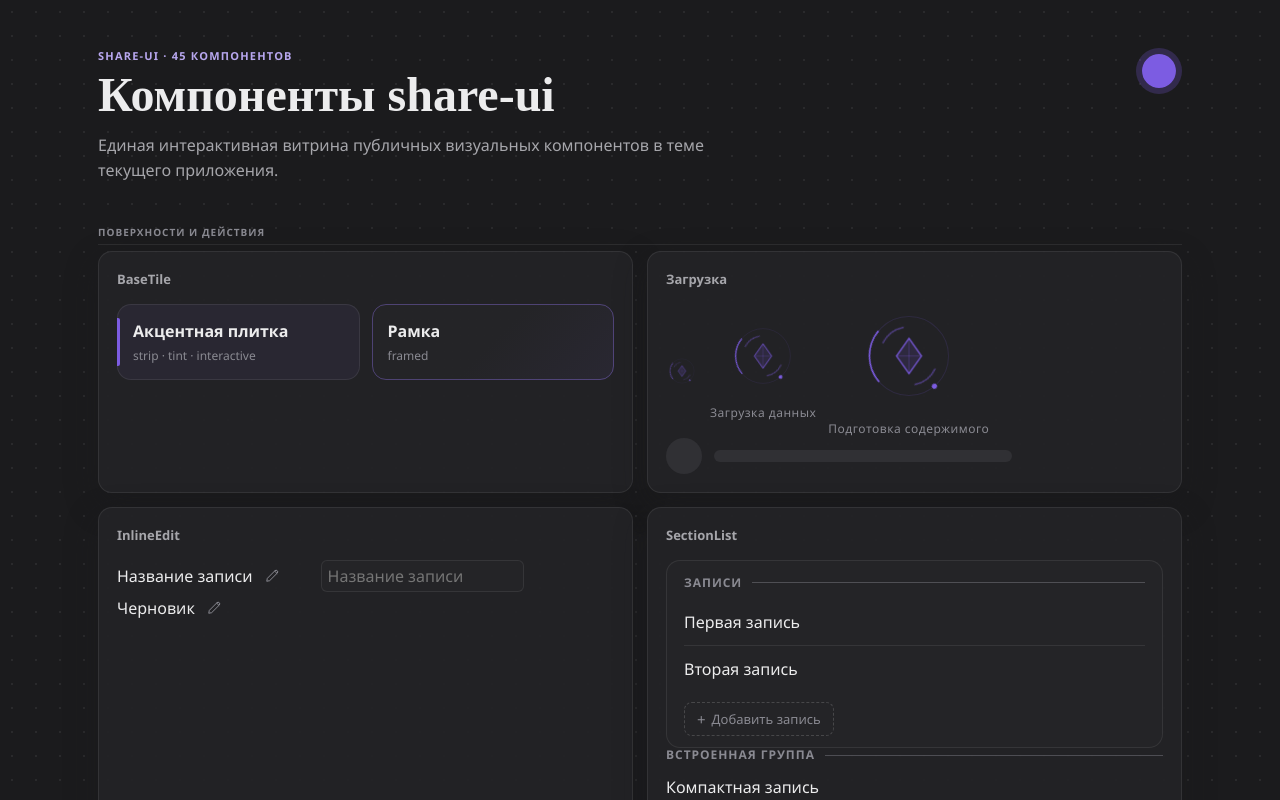
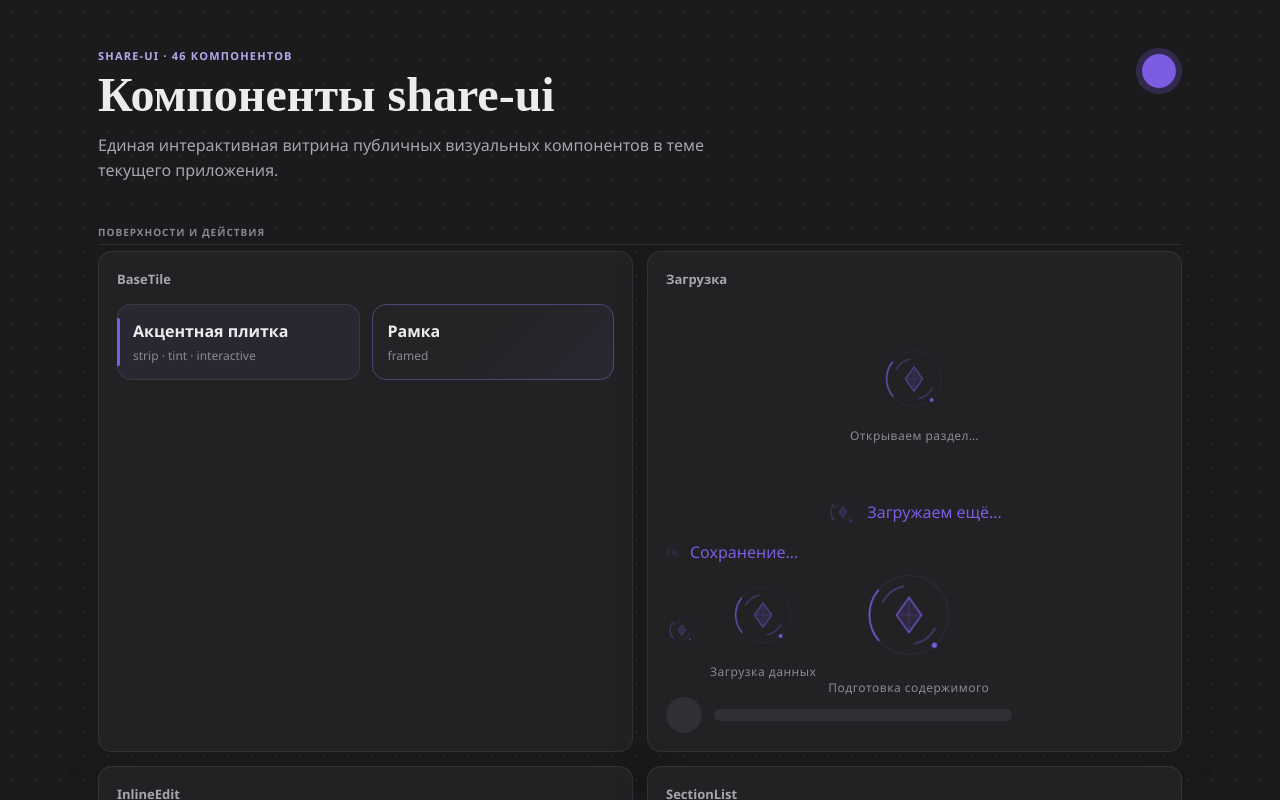
Before and after one commit to SylvieShare/share-ui, a Vue app: page / in a window 1280 px wide. Shown: the top 800 px of the page. Built offline with nearby package versions, Linux system fonts and the light colour scheme.

Commit message:
Унифицировать области загрузки и индикаторы операций

```diff
--- a/package.json
+++ b/package.json
@@ -1,6 +1,6 @@
 {
   "name": "@sylvieshare/share-ui",
-  "version": "0.17.0",
+  "version": "0.18.0",
   "description": "Shared Vue 3 design tokens, UI primitives and headless interactions for SylvieShare applications.",
   "type": "module",
   "main": "./dist/share-ui.js",
--- a/src/components/LoadingIndicator.vue
+++ b/src/components/LoadingIndicator.vue
@@ -1,5 +1,5 @@
 <template>
-  <div class="share-loading" :class="`share-loading--${size}`" role="status" :aria-label="label">
+  <span class="share-loading" :class="{ 'share-loading--inline': inline }" :style="{ '--loading-size': resolvedSize }" role="status" :aria-label="label">
     <svg class="share-loading__art" viewBox="0 0 100 100" fill="none" aria-hidden="true">
       <circle class="share-loading__track" cx="50" cy="50" r="38" />
       <g class="share-loading__orbit">
@@ -13,22 +13,26 @@
       <path class="share-loading__facet" d="M50 33V67M38 50H62" />
     </svg>
     <span v-if="showLabel" class="share-loading__label" aria-hidden="true">{{ label }}</span>
-  </div>
+  </span>
 </template>
 
 <script setup>
-defineProps({
+import { computed } from 'vue'
+
+const props = defineProps({
   label: { type: String, required: true },
-  size: { type: String, default: 'md', validator: value => ['sm', 'md', 'lg'].includes(value) },
+  size: { type: [String, Number], default: 'md', validator: value => (typeof value === 'number' && value > 0) || ['xs', 'sm', 'md', 'lg'].includes(value) },
+  inline: { type: Boolean, default: false },
   showLabel: { type: Boolean, default: false },
 })
+const resolvedSize = computed(() => `${typeof props.size === 'number' ? props.size : { xs: 16, sm: 32, md: 72, lg: 104 }[props.size] || 72}px`)
 </script>
 
 <style scoped>
-.share-loading { display: inline-flex; flex-direction: column; align-items: center; justify-content: center; gap: 12px; color: var(--accent); }
-.share-loading__art { width: 72px; height: 72px; overflow: visible; }
-.share-loading--sm .share-loading__art { width: 32px; height: 32px; }
-.share-loading--lg .share-loading__art { width: 104px; height: 104px; }
+.share-loading { display: inline-flex; flex-shrink: 0; flex-direction: column; align-items: center; justify-content: center; gap: 12px; color: var(--accent); }
+.share-loading__art { width: var(--loading-size); height: var(--loading-size); overflow: visible; }
+.share-loading--inline { flex-direction: row; gap: 8px; vertical-align: middle; }
+.share-loading--inline .share-loading__label { font: inherit; letter-spacing: inherit; color: inherit; }
 .share-loading__track { stroke: color-mix(in srgb, currentColor 14%, transparent); stroke-width: 1; }
 .share-loading__arc { stroke: currentColor; stroke-width: 1.5; stroke-linecap: round; }
 .share-loading__spark { fill: currentColor; }
--- /dev/null
+++ b/src/components/LoadingState.vue
@@ -0,0 +1,20 @@
+<template>
+  <div class="share-loading-state" :class="{ 'share-loading-state--compact': compact, 'share-loading-state--fill': fill }" aria-busy="true">
+    <LoadingIndicator :label="label" :size="compact ? 'sm' : 'md'" :inline="compact" show-label />
+  </div>
+</template>
+
+<script setup>
+import LoadingIndicator from './LoadingIndicator.vue'
+defineProps({
+  label: { type: String, required: true },
+  compact: { type: Boolean, default: false },
+  fill: { type: Boolean, default: false },
+})
+</script>
+
+<style scoped>
+.share-loading-state { display: flex; align-items: center; justify-content: center; box-sizing: border-box; width: 100%; min-width: 0; min-height: 180px; padding: 32px 20px; }
+.share-loading-state--compact { min-height: 0; padding: 12px 0; }
+.share-loading-state--fill { flex: 1; min-height: 100%; }
+</style>
--- a/src/components/form/FormActionButtons.vue
+++ b/src/components/form/FormActionButtons.vue
@@ -9,13 +9,17 @@
     <button
       type="button"
       class="form-actions__submit"
+      :aria-busy="loading"
       :disabled="disabled || loading || !canSubmit"
       @click="$emit('submit')"
-    >{{ loading ? loadingText : submitText }}</button>
+    >
+      <LoadingIndicator v-if="loading" :label="loadingText" size="xs" class="button-loading" aria-hidden="true" />
+      {{ loading ? loadingText : submitText }}</button>
   </div>
 </template>
 
 <script setup>
+import LoadingIndicator from '../LoadingIndicator.vue'
 defineProps({
   submitText:  { type: String, default: 'Сохранить' },
   cancelText:  { type: String, default: 'Отмена' },
@@ -28,6 +32,7 @@ defineEmits(['cancel', 'submit'])
 </script>
 
 <style scoped>
+.button-loading { color: inherit; vertical-align: middle; margin-right: 7px; }
 .form-actions {
   display: flex;
   gap: 10px;
--- a/src/components/overlay/ConfirmDialog.vue
+++ b/src/components/overlay/ConfirmDialog.vue
@@ -7,16 +7,20 @@
         <button
           type="button"
           class="cd-btn-confirm"
+          :aria-busy="loading"
           :class="`cd-btn--${resolvedVariant}`"
           :disabled="loading"
           @click="confirm"
-        >{{ loading ? loadingLabel : resolvedConfirmLabel }}</button>
+        >
+      <LoadingIndicator v-if="loading" :label="loadingLabel" size="xs" class="button-loading" aria-hidden="true" />
+      {{ loading ? loadingLabel : resolvedConfirmLabel }}</button>
       </div>
     </template>
   </AppModalFrame>
 </template>
 
 <script setup>
+import LoadingIndicator from '../LoadingIndicator.vue'
 import { computed } from 'vue'
 import AppModalFrame from './AppModalFrame.vue'
 
@@ -45,6 +49,7 @@ function confirm() { if (props.loading) return; emit('confirm'); closeControlled
 </script>
 
 <style scoped>
+.button-loading { color: inherit; vertical-align: middle; margin-right: 7px; }
 .cd-message {
   font-size: 13px;
   color: var(--text-2);
--- a/src/gallery/ComponentGallery.vue
+++ b/src/gallery/ComponentGallery.vue
@@ -26,8 +26,11 @@
           </div>
         </article>
 
-        <article class="share-component-gallery__card" data-share-gallery="LoadingIndicator SkeletonBlock">
+        <article class="share-component-gallery__card" data-share-gallery="LoadingIndicator SkeletonBlock LoadingState">
           <h2>Загрузка</h2>
+          <LoadingState label="Открываем раздел…" />
+          <LoadingState label="Загружаем ещё…" compact />
+          <LoadingIndicator label="Сохранение…" size="xs" inline show-label />
           <div class="share-component-gallery__row">
             <LoadingIndicator label="Загрузка" size="sm" />
             <LoadingIndicator label="Загрузка данных" show-label />
@@ -360,6 +363,7 @@
 </template>
 
 <script setup>
+import LoadingState from '../components/LoadingState.vue'
 import LoadingIndicator from '../components/LoadingIndicator.vue'
 import SkeletonBlock from '../components/SkeletonBlock.vue'
 import { reactive, ref } from 'vue'
--- a/src/index.d.ts
+++ b/src/index.d.ts
@@ -566,5 +566,7 @@ export const InlineEdit: DefineComponent<{
   errorLabel?: string
 }>
 
-export const LoadingIndicator: DefineComponent<{ label: string; size?: 'sm' | 'md' | 'lg'; showLabel?: boolean }>
+export const LoadingIndicator: DefineComponent<{ label: string; size?: 'xs' | 'sm' | 'md' | 'lg' | number; inline?: boolean; showLabel?: boolean }>
 export const SkeletonBlock: DefineComponent<{ width?: string; height?: string; round?: boolean }>
+
+export const LoadingState: DefineComponent<{ label: string; compact?: boolean; fill?: boolean }>
--- a/src/index.js
+++ b/src/index.js
@@ -78,3 +78,5 @@ export { default as InlineEdit } from './components/InlineEdit.vue'
 
 export { default as LoadingIndicator } from './components/LoadingIndicator.vue'
 export { default as SkeletonBlock } from './components/SkeletonBlock.vue'
+
+export { default as LoadingState } from './components/LoadingState.vue'
--- a/src/lib/componentGalleryCatalog.js
+++ b/src/lib/componentGalleryCatalog.js
@@ -1,5 +1,6 @@
 export const COMPONENT_GALLERY_COMPONENTS = Object.freeze([
   'LoadingIndicator',
+  'LoadingState',
   'SkeletonBlock',
   'BaseTile',
   'SectionList',
```
Also changed, not shown: 7 other files (tests, documents, lock files or other folders).
